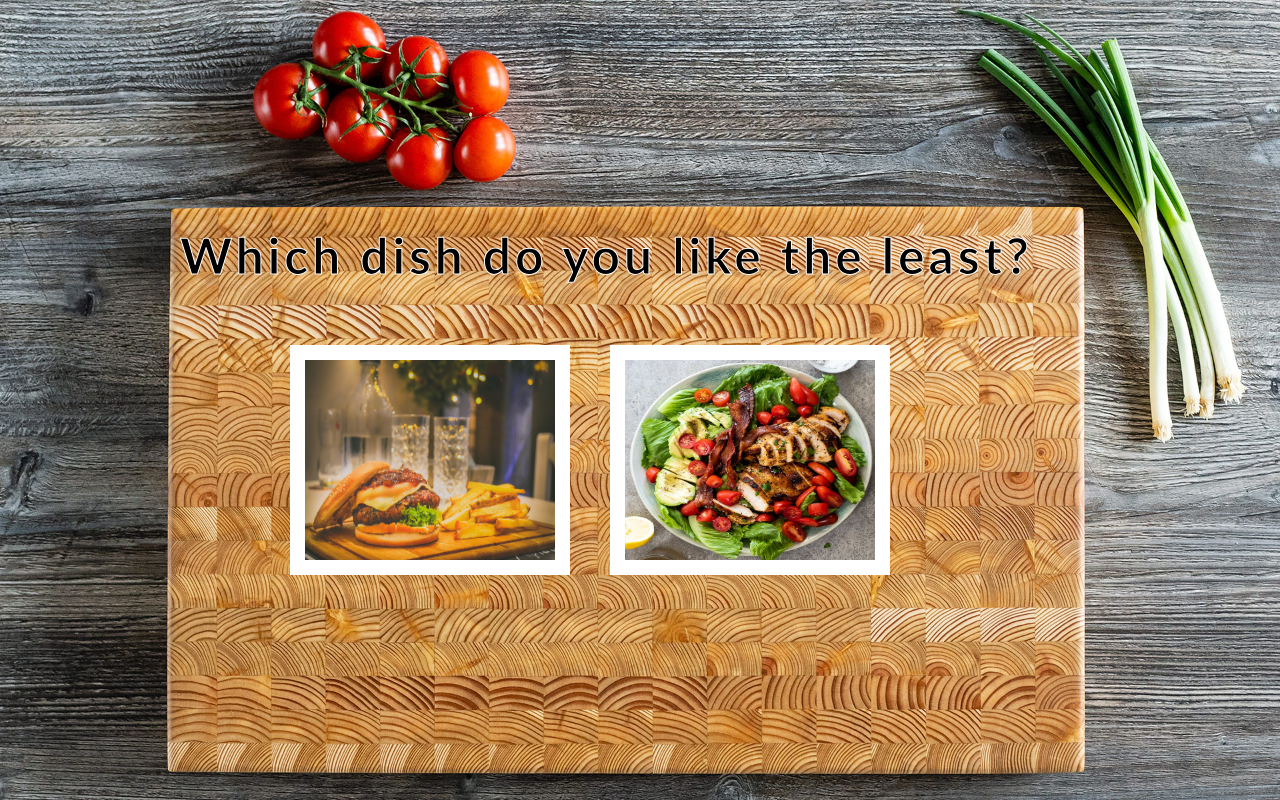
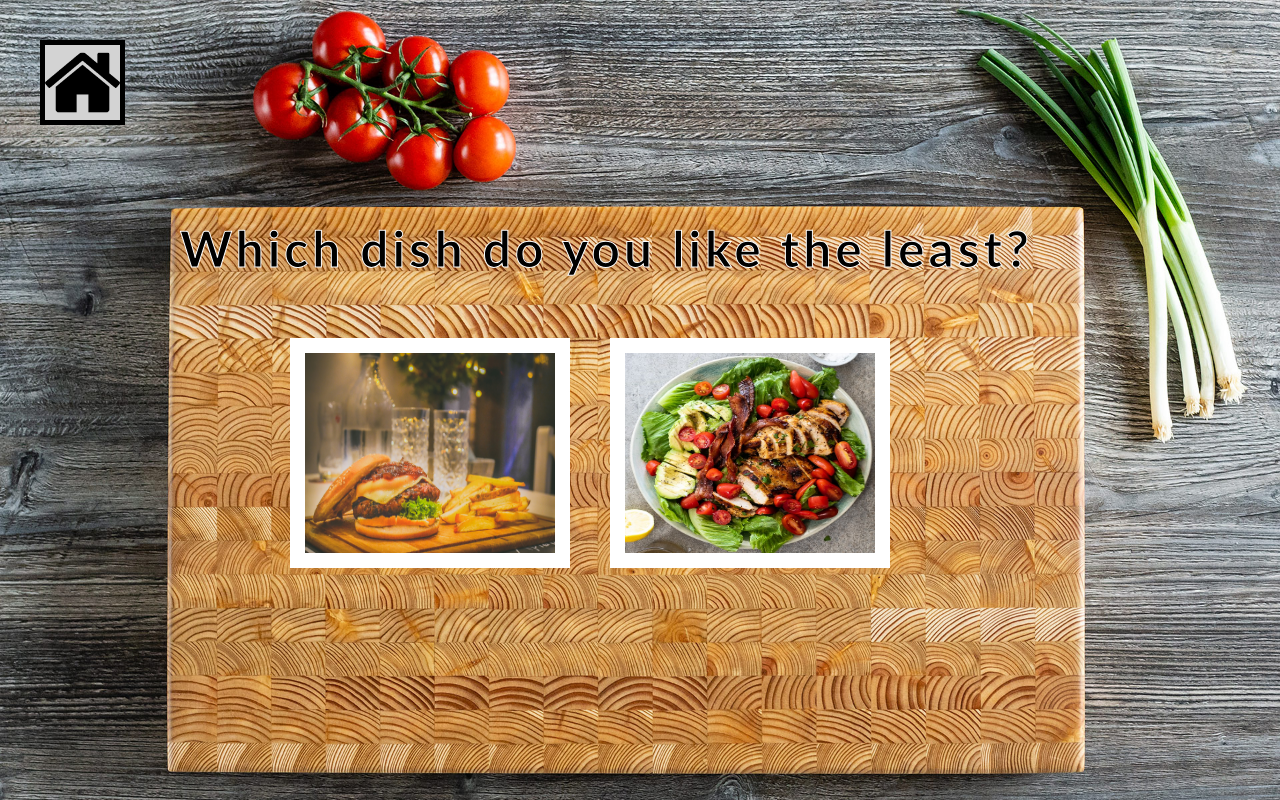
Before and after one commit to njnickjackson/flask_food_recommendation, a Flask app: page /HelpMeChoose in a window 1280 px wide. Run offline with Flask 2, Linux system fonts and the light colour scheme.

Commit message:
added a home button

```diff
--- a/static/style.css
+++ b/static/style.css
@@ -61,7 +61,7 @@
 
 .least {
     font-size: 3.1rem;
-    padding: 225px 0px 0px 180px;
+    padding: 90px 0px 0px 180px;
     color: black;
     -webkit-text-stroke-width: 1px;
     -webkit-text-stroke-color: white;
@@ -69,6 +69,15 @@
 
 .columns {
     display: flex;
+}
+
+.home-symbol {
+    width: 75px;
+    margin-left: 40px;
+    margin-top: 40px;
+    padding: 0;
+    background: 30px lightgray;
+    border: 5px solid black;
 }
 
 .left-pic {
--- a/templates/help_choose.html
+++ b/templates/help_choose.html
@@ -7,6 +7,9 @@
         </head>
         <body>
             <div class="help-choose">
+                <div>
+                    <a href="/"><img class="home-symbol" src="{{ url_for('static', filename='images/home-symbol.png') }}"></a>
+                </div>
                 <div>
                     <h1 class="least">Which dish do you like the least?</h1>
                 </div>
```
Also changed, not shown: static/images/home-symbol.png (added), static/images/home.jpg (added).
